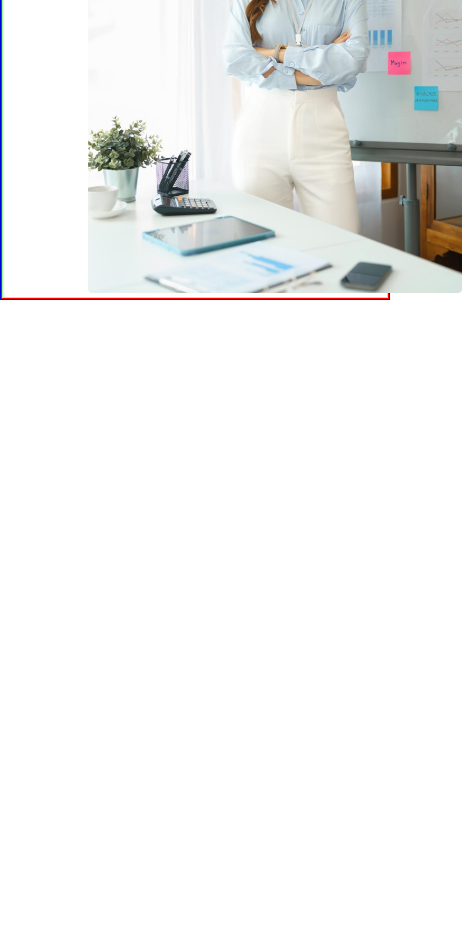
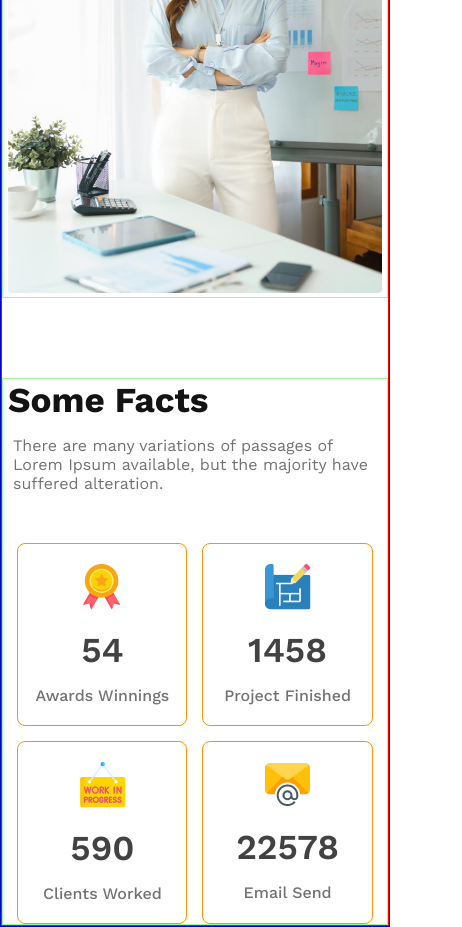
Before and after one commit to hasib-dev7/g3-architect-website, a plain HTML site: page index.html in a window 390 px wide. Shown: the part 3970-4897 px from the top of the page, 462 px wide, since content can reach past the window. Before the commit the page ends 4270 px from the top, so only its background shows below. Drawn offline with nearby package versions, Linux system fonts and the light colour scheme.

Commit message:
fact section add

```diff
--- a/index.html
+++ b/index.html
@@ -128,6 +128,53 @@
 					</div>
 				</div>
 			</section>
+			<!-- fact section -->
+			<section class="fact-section content-area">
+				<div class="fact-content">
+					<h2 class="fact-title">Some Facts</h2>
+					<p class="fact-paregraph">
+						There are many variations of passages of Lorem Ipsum available, but
+						the majority have suffered alteration.
+					</p>
+				</div>
+				<!-- fact card -->
+				<div class="fact-card-content-section">
+					<div class="fact-content-card">
+						<!-- card 01 -->
+						<div class="fact-card">
+							<figure>
+								<img src="./images/icons/ribon.png" alt="ribon" />
+							</figure>
+							<h3 class="fact-card-title">54</h3>
+							<p class="fact-card-paragraph">Awards Winnings</p>
+						</div>
+						<!-- card 02 -->
+						<div class="fact-card">
+							<figure>
+								<img src="./images/icons/projects.png" alt="projects" />
+							</figure>
+							<h3 class="fact-card-title">1458</h3>
+							<p class="fact-card-paragraph">Project Finished</p>
+						</div>
+						<!-- card 03 -->
+						<div class="fact-card">
+							<figure>
+								<img src="./images/icons/customers.png" alt="customers" />
+							</figure>
+							<h3 class="fact-card-title">590</h3>
+							<p class="fact-card-paragraph">Clients Worked</p>
+						</div>
+						<!-- card 04 -->
+						<div class="fact-card">
+							<figure>
+								<img src="./images/icons/email.png" alt="email" />
+							</figure>
+							<h3 class="fact-card-title">22578</h3>
+							<p class="fact-card-paragraph">Email Send</p>
+						</div>
+					</div>
+				</div>
+			</section>
 		</main>
 		<!-- footer section -->
 		<footer></footer>
--- a/styles/responsive.css
+++ b/styles/responsive.css
@@ -4,7 +4,9 @@
 	.banner-paragraph,
 	.team-section,
 	.features-section,
-	.features-title {
+	.features-title,
+	.fact-section,
+	.fact-paregraph {
 		width: 100%;
 		margin: 0 auto;
 		padding: 0 5px;
@@ -77,8 +79,41 @@
 		font-size: 35px;
 		padding-left: 25px;
 	}
-	.features-img-box{
+	.features-image figure > img {
+		margin-left: 0px;
+	}
+	.features-img-box {
 		display: none;
 	}
+	/* fact section */
+	.fact-section {
+		margin-top: 80px;
+	}
+	.fact-title {
+		font-size: 35px;
+	}
+	/* fact card content section */
+	.fact-card-content-section {
+		margin-top:50px;
+	}
 
+	.fact-content-card {
+		max-width: 95%;
+		grid-template-columns: repeat(2, 1fr);
+		gap: 15px;
+	}
+	.fact-card {
+		padding: 20px 10px;
+		display: flex;
+		flex-direction: column;
+		align-items: center;
+		gap: 15px;
+	}
+	.fact-card-title {
+		font-size: 35px;
+	}
+	.fact-card-paragraph {
+		font-size: 16px;
+		font-weight: 500;
+	}
 }
--- a/styles/style.css
+++ b/styles/style.css
@@ -218,3 +218,50 @@ body {
 	bottom: 45px;
 	transform: translate(-50%);
 }
+/* fact section */
+.fact-section {
+	margin-top: 130px;
+}
+.fact-title {
+	color: var(--primary);
+	font-size: 45px;
+	font-weight: 700;
+	margin-bottom: 15px;
+}
+.fact-paregraph {
+	width: 50%;
+
+	color: var(--text-color);
+	font-size: 16px;
+	font-weight: 400;
+}
+/* fact card content section */
+.fact-card-content-section {
+	margin-top: 100px;
+}
+.fact-content-card {
+	max-width: 1100px;
+	margin: 0 auto;
+	display: grid;
+	grid-template-columns: repeat(4, 1fr);
+	gap: 50px;
+}
+.fact-card {
+	padding: 50px 35px;
+	display: flex;
+	flex-direction: column;
+	align-items: center;
+	gap: 15px;
+	border: 1px solid var(--accent);
+	border-radius: 8px;
+}
+.fact-card-title{
+	color: var(--secondary);
+	font-size: 45px;
+	font-weight: 600;
+}
+.fact-card-paragraph{
+	color: var(--text-color);
+	font-size: 18px;
+	font-weight: 500;
+}
```
